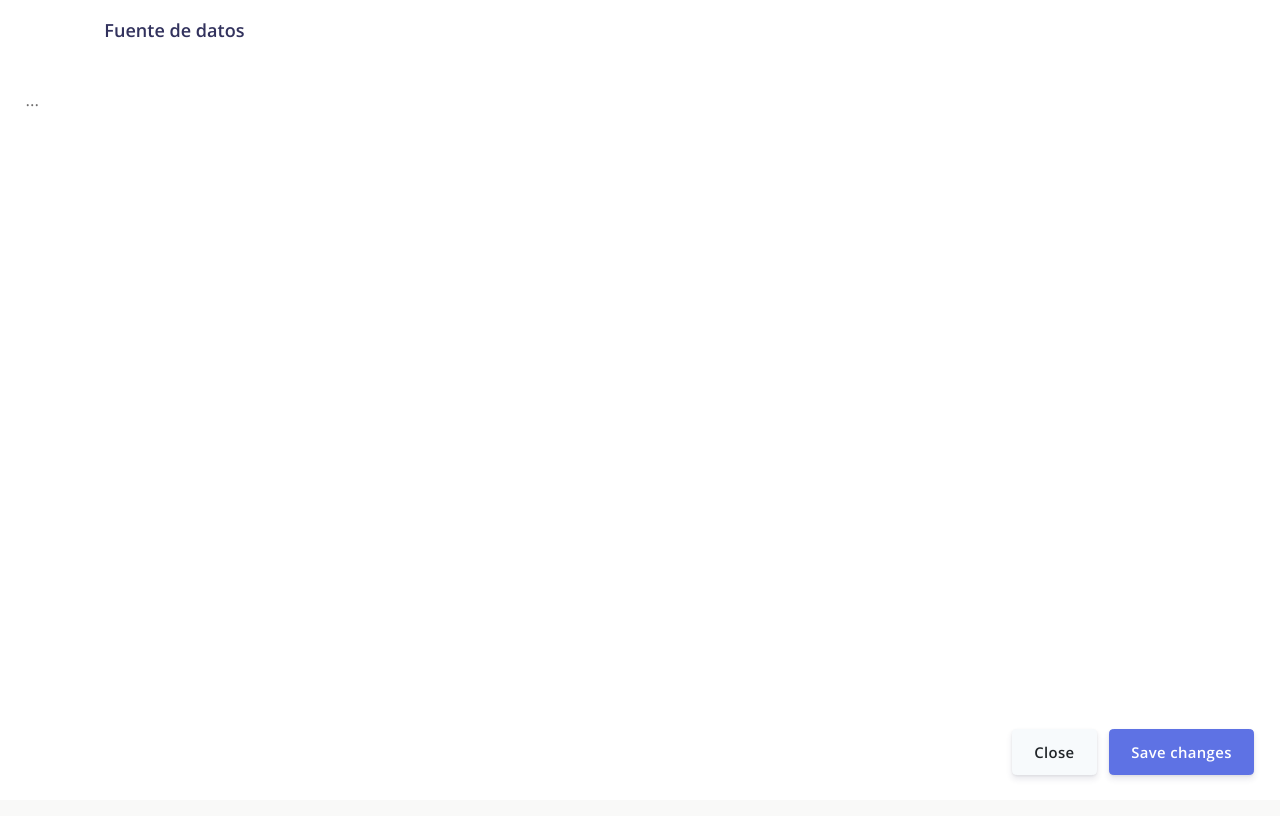
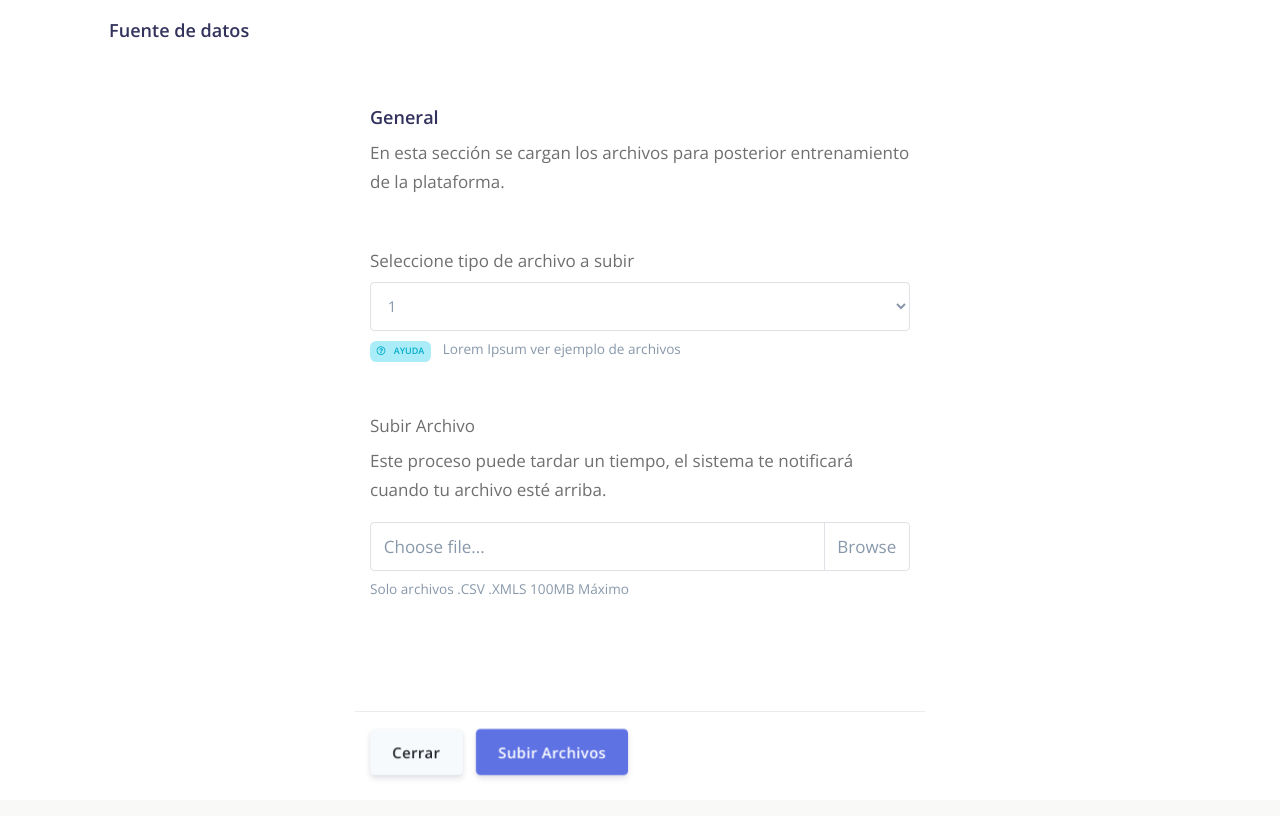
Before and after one commit to gustavoespindola/anastasia, a website: page components.html in a window 1280 px wide. Both pictures are taken after a click on the button "Launch demo modal". Drawn offline with nearby package versions, Linux system fonts and the light colour scheme; some icons are missing.

Commit message:
update
Modal "subir archivos"

```diff
--- a/components.html
+++ b/components.html
@@ -40,7 +40,7 @@
 							<a href="/" class="btn btn-secondary btn-back" alt="Back"><i class="fal fa-chevron-left"></i></a>
 
 							<div class="project-name">
-								<h3 class="m-0"><i class="fal fa-pencil-alt"></i><input type="text" name="project-name" placeholder="Nombre de proyecto" value="Project Name"></h3>
+								<h3 class="m-0">Componentes</h3>
 							</div>
 
 						</div>
@@ -60,7 +60,7 @@
 					<div class="container">
 						<div class="row">
 
-							<div class="col-12"><h1 class="mb-3">Componentss</h1></div>
+							<div class="col-12"><h1 class="mb-3">Componentes</h1></div>
 
 							<div class="col-6">
 
@@ -119,10 +119,10 @@
 	</div>
 
 	<!-- Modal -->
-	<div class="modal fade" id="exampleModal" tabindex="-1" role="dialog" aria-labelledby="exampleModalLabel" aria-hidden="true">
+	<div class="modal modal-fullscreen fade" id="exampleModal" tabindex="-1" role="dialog" aria-labelledby="exampleModalLabel" aria-hidden="true">
 
 
-	  <div class="modal-dialog" role="document">
+	  <div class="modal-dialog animated pulse" role="document">
 
 
 	    <div class="modal-content">
@@ -130,10 +130,19 @@
 	    	<header class="row main-header py-3 animated fadeIn">
 	    		<div class="container align-items-center">
 	    			<div class="row align-items-center">
+
 	    				<div class="col-6">
-	    					<h3 class="m-0"><i class="fal fa-chart-pie"></i><span class="ml-2">Fuente de datos</span></h3>
+	    					<h3 class="m-0">
+	    						<i class="fal fa-chart-pie"></i>
+	    						<span class="ml-2">Fuente de datos</span>
+	    					</h3>
 	    				</div>
+
 	    				<div class="col-6 d-flex justify-content-end align-items-center">
+
+	    					<button type="button" class="close" data-dismiss="modal" aria-label="Close">
+	    					  <span aria-hidden="true"><i class="fal fa-times"></i></span>
+	    					</button>
 
 	    				</div>
 	    			</div>
@@ -142,20 +151,65 @@
 
 
 
-	      <header class="modal-header d-none">
-	        <h5 class="modal-title" id="exampleModalLabel">Modal title</h5>
-	        <button type="button" class="close" data-dismiss="modal" aria-label="Close">
-	          <span aria-hidden="true">&times;</span>
-	        </button>
-	      </header>
+	      <div class="modal-body">
+	        <div class="container">
+	        	<div class="row justify-content-center py-3">
+	        		<div class="col-6">
+
+	        			<div class="mb-5">
+	        				<h3>General</h3>
+	        				<p>En esta sección se cargan los archivos para posterior entrenamiento de la plataforma.</p>
+	        			</div>
+
+	        			<form action="#" id="crudForm" role="form" data-select2-id="crudForm">
+
+	        				<div class="fieldset mb-5">
+	        					<label for="">Seleccione tipo de archivo a subir</label>
+	        					<select name="" id="" class="form-control select2 select2-hidden-accessible">
+	        						<option value="1">1</option>
+	        						<option value="2">2</option>
+	        						<option value="3">3</option>
+	        						<option value="4">4</option>
+	        					</select>
+
+	        					<!-- Para Oculatar solo agregar clase "d-none" -->
+	        					<small class="hint d-block my-2"><span class="badge badge-info badge- mr-2"><i class="far fa-question-circle mr-2"></i>Ayuda</span> <span class="text-muted">Lorem Ipsum ver ejemplo de archivos</span></small>
+	        				</div>
+
+	        				<div class="fieldset">
+	        					<label for="">Subir Archivo</label>
+	        					<p>Este proceso puede tardar un tiempo, el sistema te notificará cuando tu archivo esté arriba.</p>
+
+	        					<!-- Eliminar -->
+	        					<div class="custom-file">
+	        					    <input type="file" class="custom-file-input" id="validatedCustomFile" required="">
+	        					    <label class="custom-file-label" for="validatedCustomFile">Choose file...</label>
+	        					    <div class="invalid-feedback">Example invalid custom file feedback</div>
+	        					  </div>
+	        					<!-- // Eliminar -->
+
+	        					<small class="hint d-block my-2"><span class="text-muted">Solo archivos .CSV .XMLS 100MB Máximo</span></small>
 
 
-	      <div class="modal-body">
-	        ...
+
+	        				</div>
+
+	        			</form>
+	        		</div>
+	        	</div>
+	        </div>
 	      </div>
+
+
 	      <div class="modal-footer">
-	        <button type="button" class="btn btn-secondary" data-dismiss="modal">Close</button>
-	        <button type="button" class="btn btn-primary">Save changes</button>
+	      	<div class="container">
+	      		<div class="row justify-content-center">
+	      			<div class="col-6 border-top pt-3">
+	      				<button type="button" class="btn btn-secondary" data-dismiss="modal">Cerrar</button>
+	      				<button type="button" class="btn btn-primary">Subir Archivos</button>
+	      			</div>
+	      		</div>
+	      	</div>
 	      </div>
 	    </div>
 	  </div>
--- a/src/scss/style.scss
+++ b/src/scss/style.scss
@@ -237,6 +237,8 @@ header{
 
 .main-content{
 	height: 100vh;
+}
+
 .card-project-link{
 	position: absolute;
 	right: 0;
@@ -250,7 +252,6 @@ header{
 	text-align: center;
 	margin: 0;
 	justify-content: center!important;
-	}
 }
 
 .card-project{
@@ -442,9 +443,9 @@ transform:rotate(360deg);
 
 // Modal
 .modal{
+	&.modal-fullscreen{
 		background-color: rgba(white,.1);
-}
-.modal.show{
+		&.show{
 			background-color: rgba(white,.8);
 		}
 		.modal-dialog, .modal-content {
@@ -456,7 +457,12 @@ transform:rotate(360deg);
 			margin: 0;
 			border-radius: 0;
 		}
+	}
+}
 
+.border-top{
+		border-top: 1px solid rgba(0,0,0,.18);
+	}
 
 // CHART
 /* Chart.js */
```
Also changed, not shown: index.html (+1 -1 lines), dist/css/style.css, 1 other file. Lines whose indentation alone changed are shown as unchanged.
